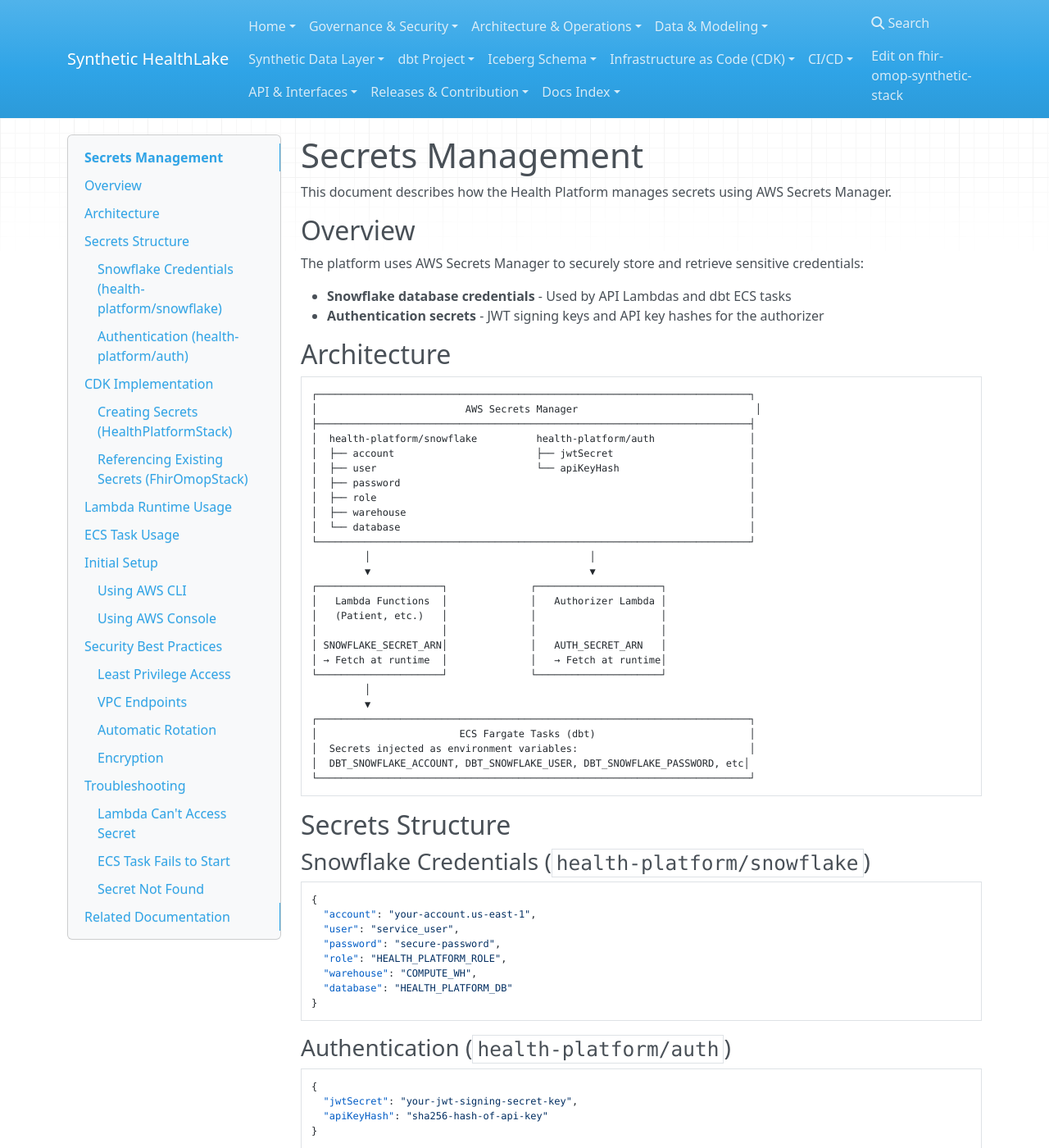
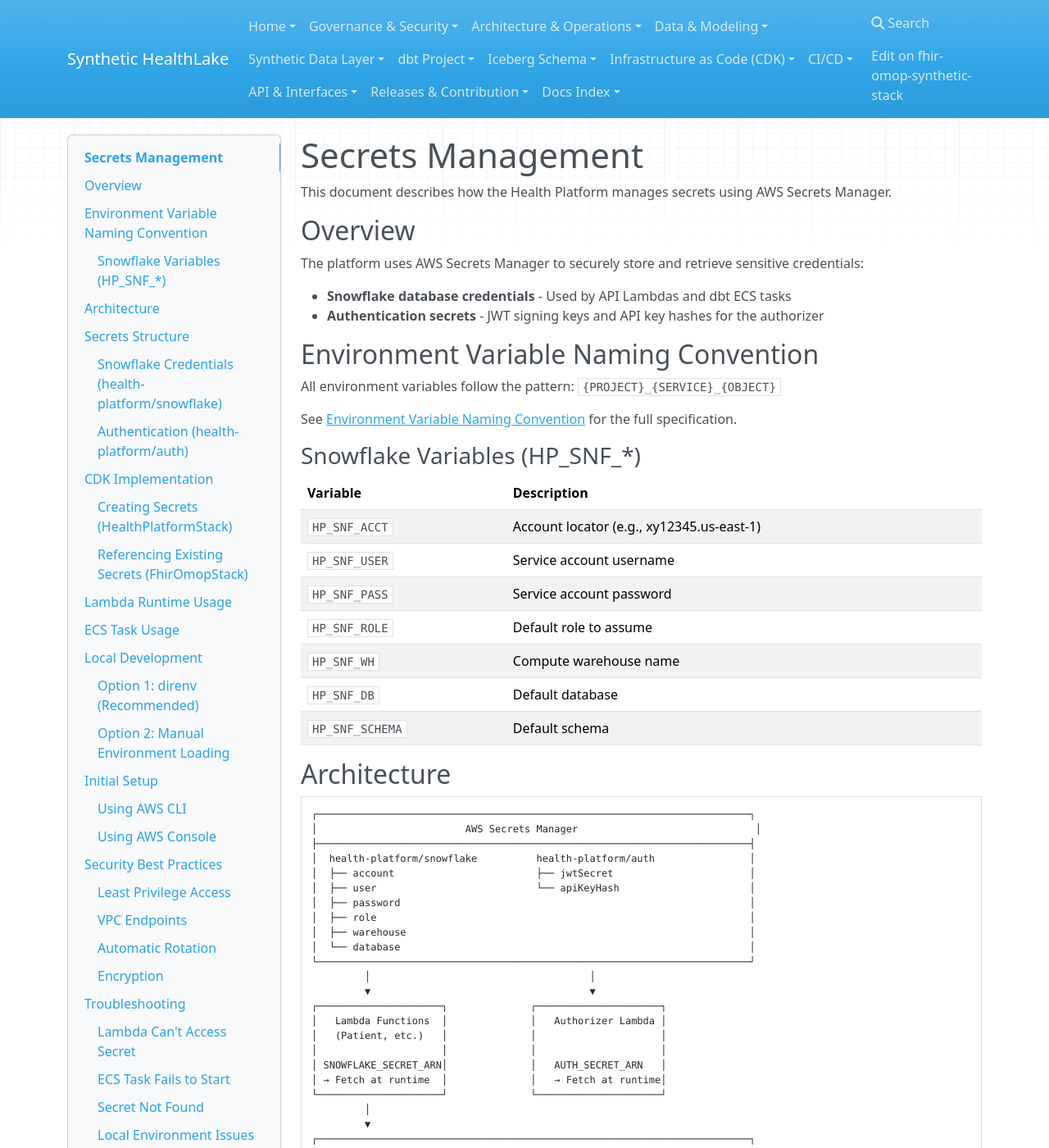
Before and after one commit to robandrewford/synthetic-healthlake, an MkDocs documentation site: the page built from docs/security/secrets-management.md, in a window 1280 px wide and 1400 px high. Shown: the whole window at 82% size. Built offline with MkDocs 1.6.1, drawn with Linux system fonts in a browser that asks for light colours; nearby versions of some CDN libraries; some of the changed text lies outside the part shown.

````diff
--- a/docs/security/secrets-management.md
+++ b/docs/security/secrets-management.md
@@ -8,6 +8,24 @@
 
 - **Snowflake database credentials** - Used by API Lambdas and dbt ECS tasks
 - **Authentication secrets** - JWT signing keys and API key hashes for the authorizer
+
+## Environment Variable Naming Convention
+
+All environment variables follow the pattern: `{PROJECT}_{SERVICE}_{OBJECT}`
+
+See [Environment Variable Naming Convention](../development/env-variable-naming-convention.md) for the full specification.
+
+### Snowflake Variables (HP_SNF_*)
+
+| Variable | Description |
+|----------|-------------|
+| `HP_SNF_ACCT` | Account locator (e.g., xy12345.us-east-1) |
+| `HP_SNF_USER` | Service account username |
+| `HP_SNF_PASS` | Service account password |
+| `HP_SNF_ROLE` | Default role to assume |
+| `HP_SNF_WH` | Compute warehouse name |
+| `HP_SNF_DB` | Default database |
+| `HP_SNF_SCHEMA` | Default schema |
 
 ## Architecture
 
@@ -37,7 +55,7 @@
 ┌─────────────────────────────────────────────────────────────────────────┐
 │                        ECS Fargate Tasks (dbt)                          │
 │  Secrets injected as environment variables:                             │
-│  DBT_SNOWFLAKE_ACCOUNT, DBT_SNOWFLAKE_USER, DBT_SNOWFLAKE_PASSWORD, etc│
+│  HP_SNF_ACCT, HP_SNF_USER, HP_SNF_PASS, HP_SNF_ROLE, HP_SNF_WH, etc.   │
 └─────────────────────────────────────────────────────────────────────────┘
 ```
 
@@ -98,7 +116,7 @@
 
 // Get ECS secrets for container injection
 const ecsSecrets = secrets.getEcsSnowflakeSecrets();
-// Returns: { DBT_SNOWFLAKE_ACCOUNT: Secret, DBT_SNOWFLAKE_USER: Secret, ... }
+// Returns: { HP_SNF_ACCT: Secret, HP_SNF_USER: Secret, ... }
 ```
 
 ## Lambda Runtime Usage
@@ -144,11 +162,41 @@
   outputs:
     dev:
       type: snowflake
-      account: "{{ env_var('DBT_SNOWFLAKE_ACCOUNT') }}"
-      user: "{{ env_var('DBT_SNOWFLAKE_USER') }}"
-      password: "{{ env_var('DBT_SNOWFLAKE_PASSWORD') }}"
-      role: "{{ env_var('DBT_SNOWFLAKE_ROLE') }}"
-      warehouse: "{{ env_var('DBT_SNOWFLAKE_WAREHOUSE') }}"
+      account: "{{ env_var('HP_SNF_ACCT') }}"
+      user: "{{ env_var('HP_SNF_USER') }}"
+      password: "{{ env_var('HP_SNF_PASS') }}"
+      role: "{{ env_var('HP_SNF_ROLE') }}"
+      warehouse: "{{ env_var('HP_SNF_WH') }}"
+      database: "{{ env_var('HP_SNF_DB') }}"
+```
+
+## Local Development
+
+For local development, use one of these approaches:
+
+### Option 1: direnv (Recommended)
+
+```bash
+# One-time setup
+brew install direnv
+echo 'eval "$(direnv hook zsh)"' >> ~/.zshrc
+source ~/.zshrc
+
+# In the project directory
+cp .env.example .env
+# Edit .env with your credentials
+direnv allow .
+```
+
+### Option 2: Manual Environment Loading
+
+```bash
+# Load environment variables
+source scripts/env-load.sh
+
+# Run dbt commands
+./scripts/run-dbt.sh debug
+./scripts/run-dbt.sh run
 ```
 
 ## Initial Setup
@@ -247,8 +295,15 @@
 2. Check the secret name prefix matches (`health-platform`)
 3. Ensure you're in the correct AWS region
 
+### Local Environment Issues
+
+1. Verify `.env` file exists and has correct values
+2. If using direnv, run `direnv allow .` after changes
+3. Check environment with: `echo $HP_SNF_ACCT`
+
 ## Related Documentation
 
+- [Environment Variable Naming Convention](../development/env-variable-naming-convention.md)
 - [AWS Secrets Manager Best Practices](https://docs.aws.amazon.com/secretsmanager/latest/userguide/best-practices.html)
 - [ECS Secrets Documentation](https://docs.aws.amazon.com/AmazonECS/latest/developerguide/specifying-sensitive-data-secrets.html)
 - [Lambda Environment Variables](https://docs.aws.amazon.com/lambda/latest/dg/configuration-envvars.html)
--- a/pyproject.toml
+++ b/pyproject.toml
@@ -17,6 +17,7 @@
     "boto3>=1.34.0",
     "click>=8.1.0",
     "dbt-duckdb>=1.5.0",
+    "dbt-snowflake>=1.10.4",
 ]
 
 [project.optional-dependencies]
````
Also changed, not shown: 2 other files.
